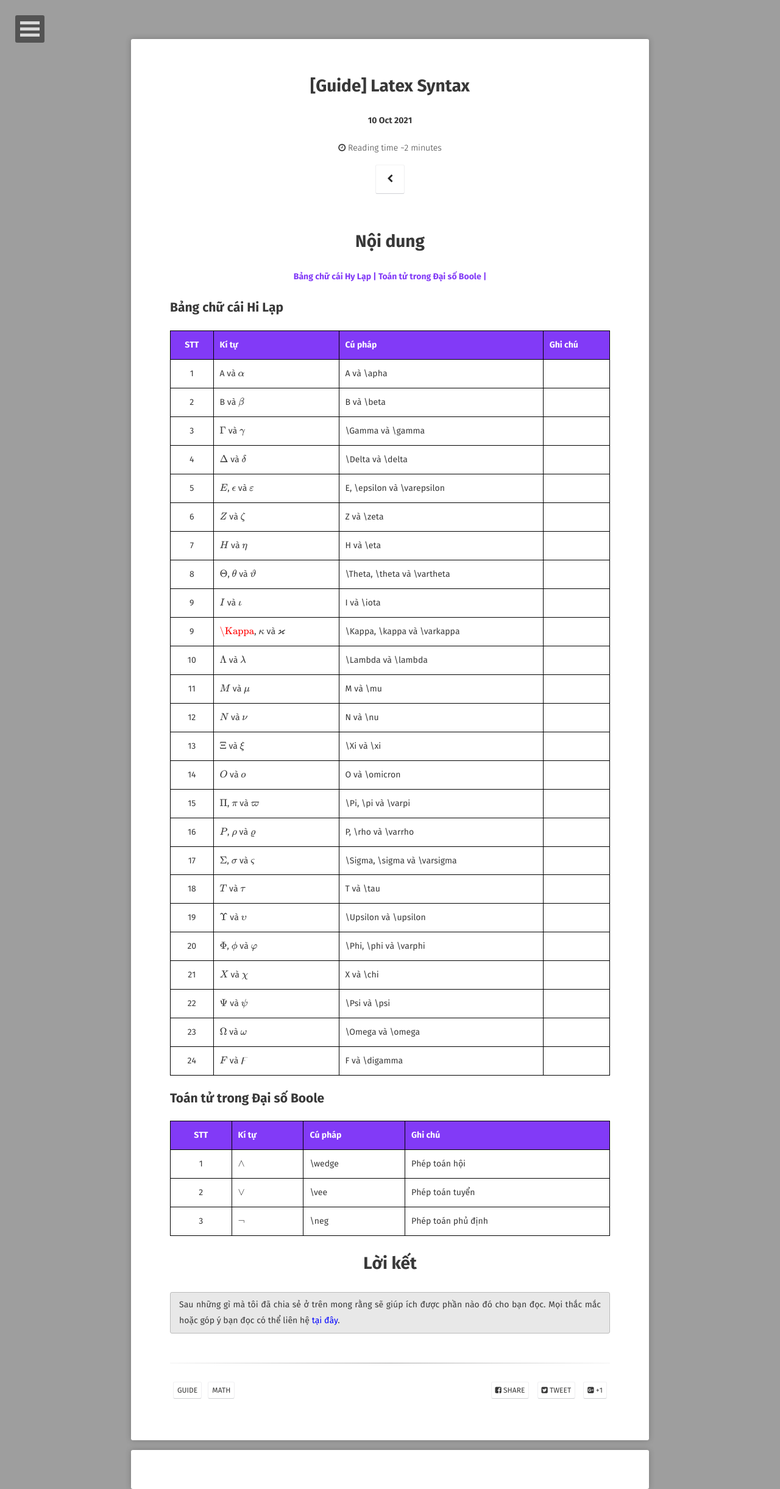
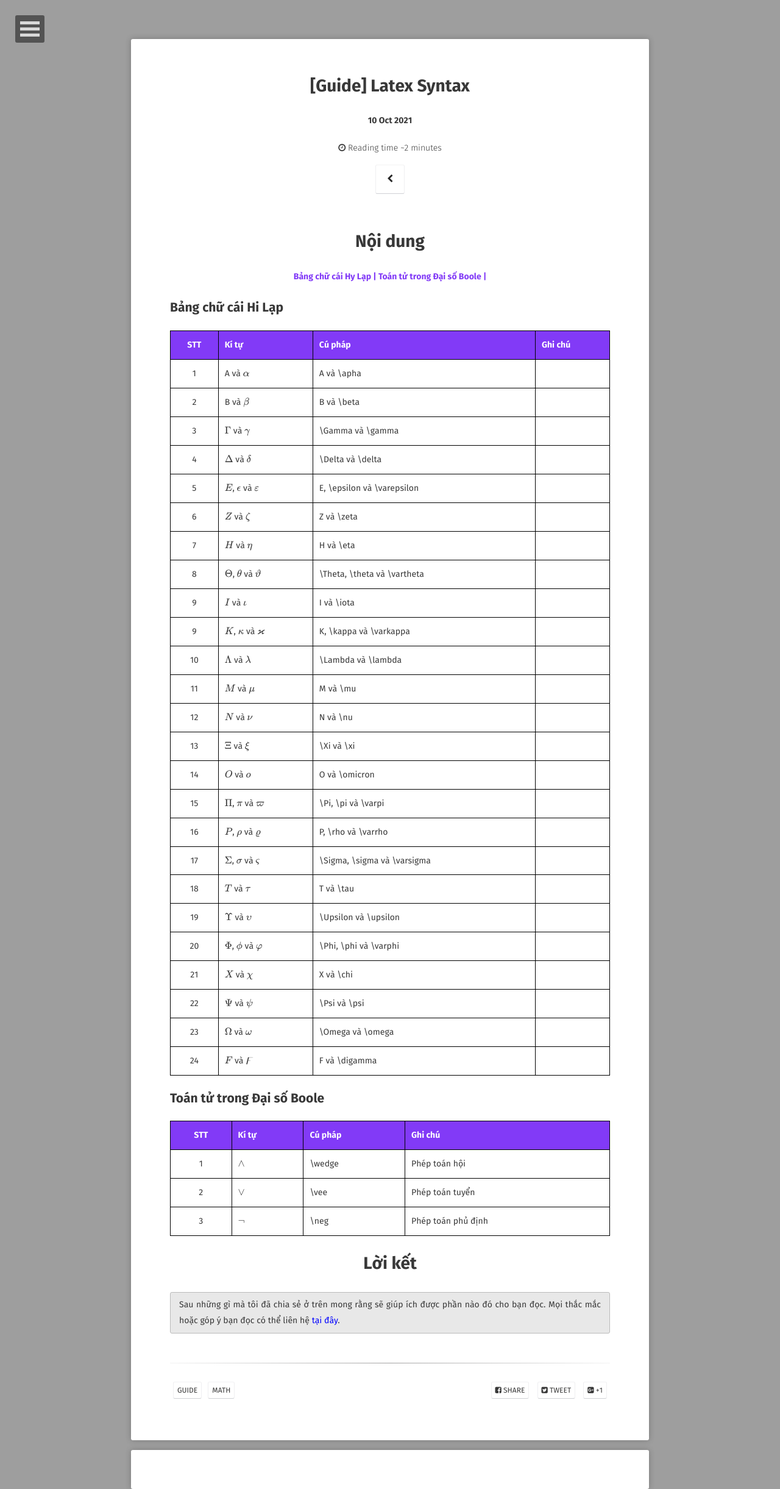
Before and after one commit to hieuhdh/deuteri, a Jekyll site: the page built from _posts/2021-10-10-[Guide]-Latex-Syntax.md, in a window 1280 px wide. Shown: the whole page at 61% size. Built offline with Jekyll 4.4.1, drawn with Linux system fonts in a browser that asks for light colours; some web fonts are replaced; formulas are drawn with MathJax 3; comment, search, counter and statistics services are not loaded.

Commit message:
fix something

```diff
--- a/_posts/2021-10-10-[Guide]-Latex-Syntax.md
+++ b/_posts/2021-10-10-[Guide]-Latex-Syntax.md
@@ -40,7 +40,7 @@
 | ---   |  ---                                          |     ----                          |          ---  |
 |9      | $$I$$ và $$\iota$$                            | I và \iota                        |               |
 | ---   |  ---                                          |     ----                          |          ---  |
-|9      | $$\Kappa$$, $$\kappa$$ và $$\varkappa$$       | \Kappa, \kappa và \varkappa       |               |
+|9      | $$K$$, $$\kappa$$ và $$\varkappa$$            | K, \kappa và \varkappa            |               |
 | ---   |  ---                                          |     ----                          |          ---  |
 |10     | $$\Lambda$$ và $$\lambda$$                    | \Lambda và \lambda                |               |
 | ---   |  ---                                          |     ----                          |          ---  |
--- a/_sass/typography.scss
+++ b/_sass/typography.scss
@@ -139,6 +139,7 @@
 }
 
 th {
+    text-align: center;
     background-color: #823af7;
     color: white;
 }
```
